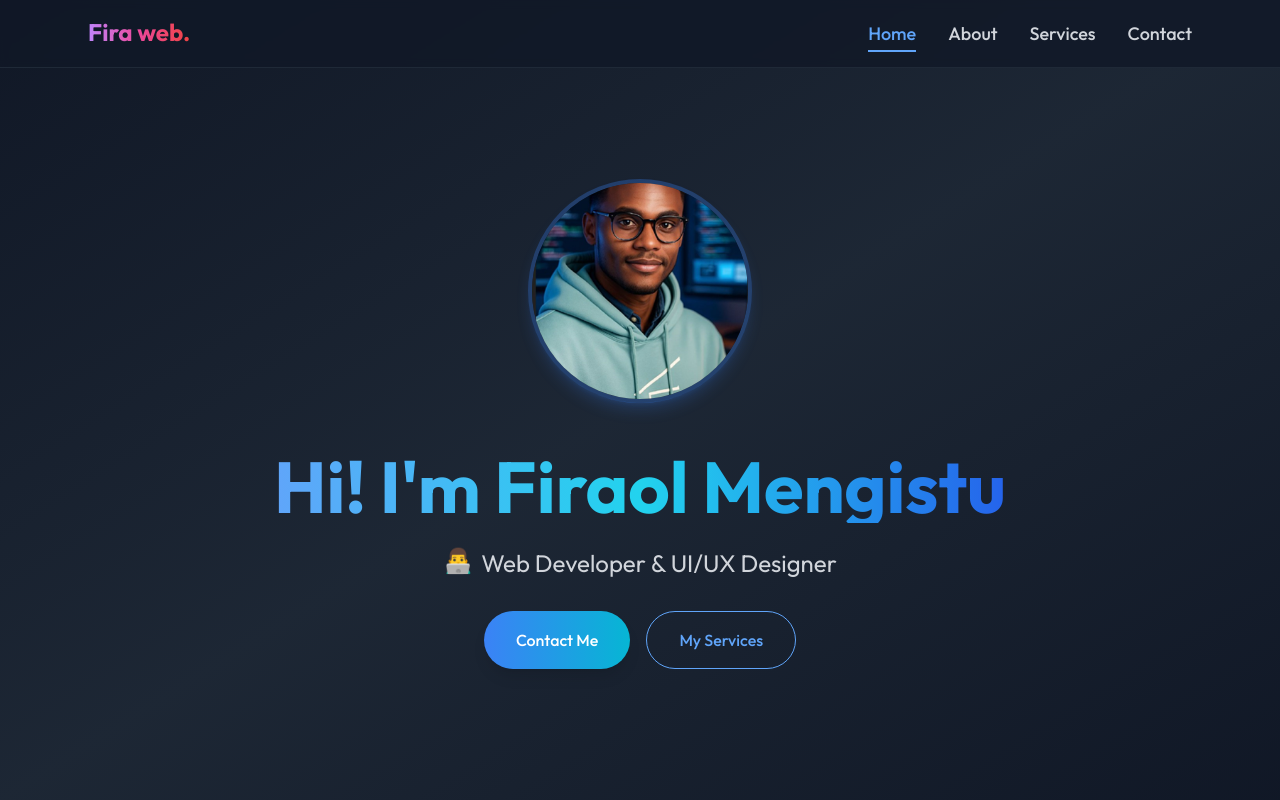
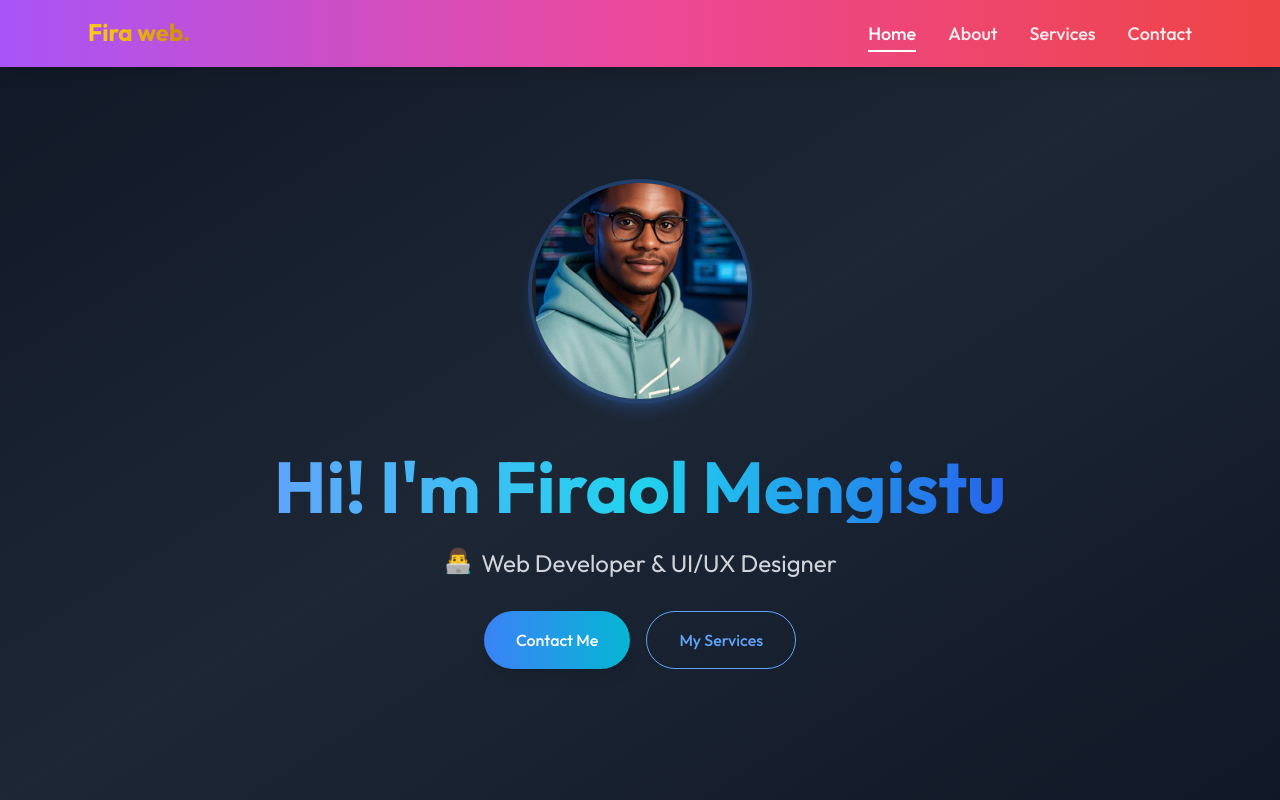
Before and after one commit to firaol1214/portfolio, a Next.js app: page / in a window 1280 px wide. Shown: the top 800 px of the page. Built offline with nearby package versions, Linux system fonts and the light colour scheme; a web font is replaced by a local one.

Commit message:
Initial commit

```diff
--- a/app/page.tsx
+++ b/app/page.tsx
@@ -177,8 +177,8 @@ export default function Portfolio() {
       </div>
 
       <div className="relative z-10">
-        {/* Navigation Header */}
-        <header className="w-full fixed top-0 bg-gray-900/80 backdrop-blur-sm py-4 z-50 border-b border-gray-800">
+        {/* Navigation Header - Changed background to bright gradient */}
+        <header className="w-full fixed top-0 bg-gradient-to-r from-purple-500 via-pink-500 to-red-500 py-4 z-50 shadow-lg">
           <div className="max-w-6xl mx-auto px-6 flex justify-between items-center">
             {/* Logo */}
             <motion.div
@@ -187,7 +187,7 @@ export default function Portfolio() {
               transition={{ duration: 0.5 }}
               className="flex-shrink-0"
             >
-              <span className="text-2xl font-bold bg-clip-text text-transparent bg-gradient-to-r from-purple-400 via-pink-500 to-red-500">
+              <span className="text-2xl font-bold bg-clip-text text-transparent bg-gradient-to-r from-yellow-400 via-yellow-500 to-yellow-600">
                 Fira web.
               </span>
             </motion.div>
@@ -203,14 +203,14 @@ export default function Portfolio() {
                       onMouseLeave={() => setIsHoveringLink(false)}
                       className={`${
                         activeSection === item
-                          ? "text-blue-400"
-                          : "text-gray-300"
-                      } hover:text-blue-400 transition-colors duration-300 text-lg font-medium relative group`}
+                          ? "text-white font-bold"
+                          : "text-white/90"
+                      } hover:text-white transition-colors duration-300 text-lg font-medium relative group`}
                       aria-label={`Go to ${item} section`}
                     >
                       {item.charAt(0).toUpperCase() + item.slice(1)}
                       <span
-                        className={`absolute -bottom-1 left-0 w-0 h-0.5 bg-blue-400 transition-all duration-300 group-hover:w-full ${
+                        className={`absolute -bottom-1 left-0 w-0 h-0.5 bg-white transition-all duration-300 group-hover:w-full ${
                           activeSection === item ? "w-full" : ""
                         }`}
                       />
@@ -222,7 +222,7 @@ export default function Portfolio() {
 
             {/* Mobile Menu Button */}
             <button
-              className="md:hidden text-gray-300 hover:text-blue-400 focus:outline-none"
+              className="md:hidden text-white hover:text-white/80 focus:outline-none"
               onClick={toggleMenu}
               aria-label="Toggle menu"
             >
@@ -269,7 +269,7 @@ export default function Portfolio() {
               animate={{ opacity: 1, y: 0 }}
               exit={{ opacity: 0, y: -20 }}
               transition={{ duration: 0.3 }}
-              className="fixed top-16 left-0 right-0 bg-gray-800/95 backdrop-blur-md z-40 md:hidden border-b border-gray-700"
+              className="fixed top-16 left-0 right-0 bg-gradient-to-r from-purple-500 to-pink-500 z-40 md:hidden shadow-md"
             >
               <ul className="flex flex-col space-y-4 p-6">
                 {["home", "about", "services", "contact"].map((item) => (
@@ -278,9 +278,9 @@ export default function Portfolio() {
                       onClick={() => scrollToSection(item)}
                       className={`${
                         activeSection === item
-                          ? "text-blue-400"
-                          : "text-gray-300"
-                      } hover:text-blue-400 transition-colors duration-300 text-lg font-medium w-full text-left py-2`}
+                          ? "text-white font-bold"
+                          : "text-white/90"
+                      } hover:text-white transition-colors duration-300 text-lg font-medium w-full text-left py-2`}
                       aria-label={`Go to ${item} section`}
                     >
                       {item.charAt(0).toUpperCase() + item.slice(1)}
@@ -859,7 +859,7 @@ export default function Portfolio() {
             className="max-w-4xl mx-auto"
           >
             <div className="mb-6">
-              <span className="text-2xl font-bold bg-clip-text text-transparent bg-gradient-to-r from-purple-400 via-pink-500 to-red-500">
+              <span className="text-2xl font-bold bg-clip-text text-transparent bg-gradient-to-r from-yellow-400 via-yellow-500 to-yellow-600">
                 Fira web.
               </span>
             </div>
```
